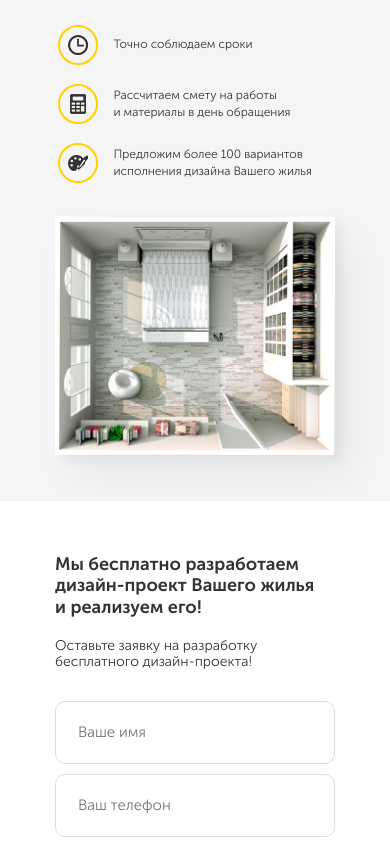
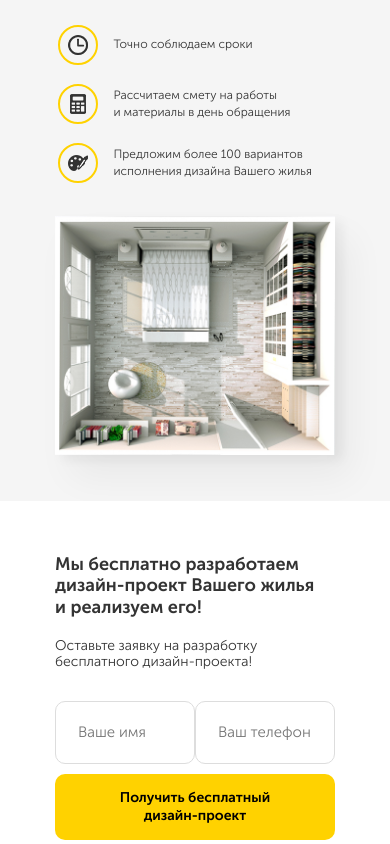
Before and after one commit to kovgansergey/homework21-required, a plain HTML site: page src/index.html in a window 390 px wide. Shown: the part 233-1077 px from the top of the page. Drawn offline with nearby package versions, Linux system fonts and the light colour scheme.

Commit message:
правки

```diff
--- a/src/index.html
+++ b/src/index.html
@@ -87,8 +87,14 @@
 				<p class="offer__subtitle">Оставьте заявку на разработку бесплатного дизайн-проекта!</p>
 				<!-- /.offer__subtitle -->
 				<form action="#" id="offerForm" class="form offer__form">
-					<input type="text" name="username" class="input offer__input" placeholder="Ваше имя">
-					<input type="text" name="phone" class="input offer__input inputphone" placeholder="Ваш телефон">
+					<div class="offer-form__wrap">
+						<div class="offer-form__input">
+							<input type="text" name="username" class="input offer__input" placeholder="Ваше имя">
+						</div>
+						<div class="offer-form__input">
+							<input type="text" name="phone" class="input offer__input inputphone" placeholder="Ваш телефон">
+						</div>
+					</div>
 					<button class="button offer__button">Получить бесплатный дизайн-проект</button>
 				</form>
 				<!-- /.form offer__form -->
--- a/src/sass/_interface.sass
+++ b/src/sass/_interface.sass
@@ -41,6 +41,9 @@ body
 	&__prev, &__next
 		&:hover
 			cursor: pointer
+#username-error, #phone-error, #email-error
+	+bold
+	color: #000000
 @media (min-width: 992px) and (max-width: 1199px)
 	.container
 		width: 960px
--- a/src/sass/blocks/_brif.sass
+++ b/src/sass/blocks/_brif.sass
@@ -17,7 +17,7 @@
 			font-size: 22px
 			line-height: 33px
 		&__subtitle
-			margin-bottom: 94px
+			margin-bottom: 83px
 			font-size: 16px
 		&__list
 			margin: 0
@@ -44,9 +44,9 @@
 			font-size: 15px
 	&__input
 		width: 100%
-		margin-bottom: 11px
+		margin-top: 11px
 	&__button
-		margin-top: 18px
+		margin-top: 29px
 		margin-bottom: 14px
 		width: 100%
 		height: 70px
--- a/src/sass/blocks/_offer.sass
+++ b/src/sass/blocks/_offer.sass
@@ -25,12 +25,18 @@
 		margin-bottom: 30px
 		max-width: 235px
 		font-size: 16px
+	&-form
+		&__wrap
+			display: flex
+			justify-content: space-between
+		&__input
+			display: flex
+			flex-direction: column
+			align-items: center
 	&__input
-		margin-bottom: 25px
 		width: 240px
-		&:first-child
-			margin-right: 10px
 	&__button
+		margin-top: 25px
 		padding: 26px 0
 		width: 100%
 		font-size: 16px
@@ -53,8 +59,9 @@
 	.offer
 		background-size: cover
 		&__input
-			margin-bottom: 10px
 			width: 100%
+		&__button
+			margin-top: 10px
 @media (max-width: 767px)
 	.offer
 		background: #ffffff
```
Also changed, not shown: src/css/style.css.
